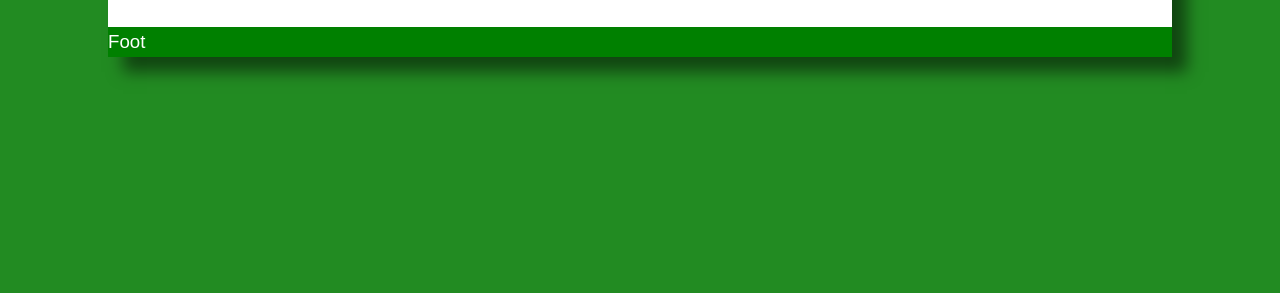
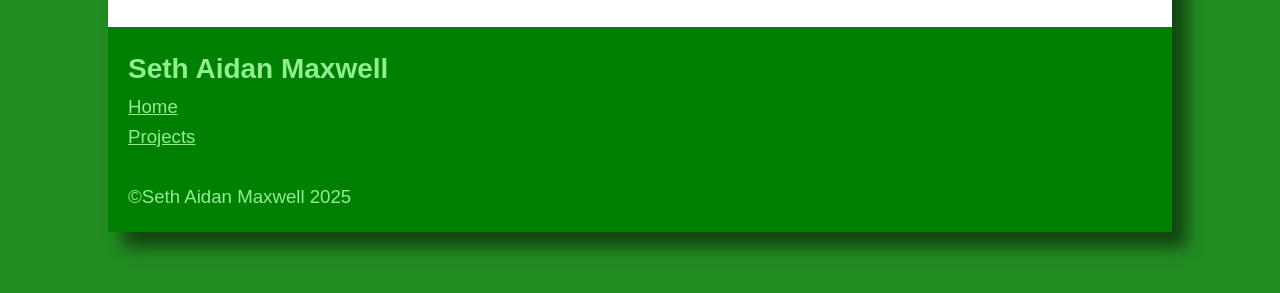
Before and after one commit to SethAidan/SethAidan.github.io, a plain HTML site: page index.html in a window 1280 px wide. Shown: the part 381-674 px from the top of the page. Drawn offline with Linux system fonts and the light colour scheme.

Commit message:
Add footer links and copyright

```diff
--- a/index.html
+++ b/index.html
@@ -31,8 +31,15 @@
             </table>
         </div>
 
-        <div id="footer">
-            <p>Foot</p>
+        <div class="footer">
+            <div class="footerContent">
+                <h2>Seth Aidan Maxwell</h2>
+                <p><a href="index.html" clas="footLink">Home</a></p>
+                <p><a href="projects.html">Projects</a></p>
+                <br>
+
+                <P>©Seth Aidan Maxwell 2025</P>
+            </div>
         </div>
 
     </body>
--- a/style.css
+++ b/style.css
@@ -22,15 +22,23 @@ body{
   background-color:white;
 }
 
-#footer{
+.footer{
   background-color: green;
   left: 0;
   bottom: 0;
-  color: white;
   width: calc(100% + 40px); /* override body padding */
   margin-left: -20px;       /* cancel padding */
   margin-right: -20px;
   margin-bottom: -20px;
+}
+
+.footerContent{
+  padding: 20px;
+  color: lightgreen;
+}
+
+.footerContent a{
+  color:lightgreen;
 }
 
 #main{
@@ -56,28 +64,12 @@ body{
     object-fit: cover;
 }
 
-h2{
-    color: darkgreen;
-    font-size: 1.8em;
-    margin-top: 30px;
-    text-align: center;
-}
-
 ul{
     list-style-type:square;
     margin-left: 40px;
     margin-bottom: 30px;
     font-size: 1.1em;
     margin-bottom: 10px;
-}
-
-a{
-    color: rgb(50,50,176);
-    text-decoration: none;
-}
-
-a:hover{
-    text-decoration: underline;
 }
 
 /* Dropdown Button */
```
